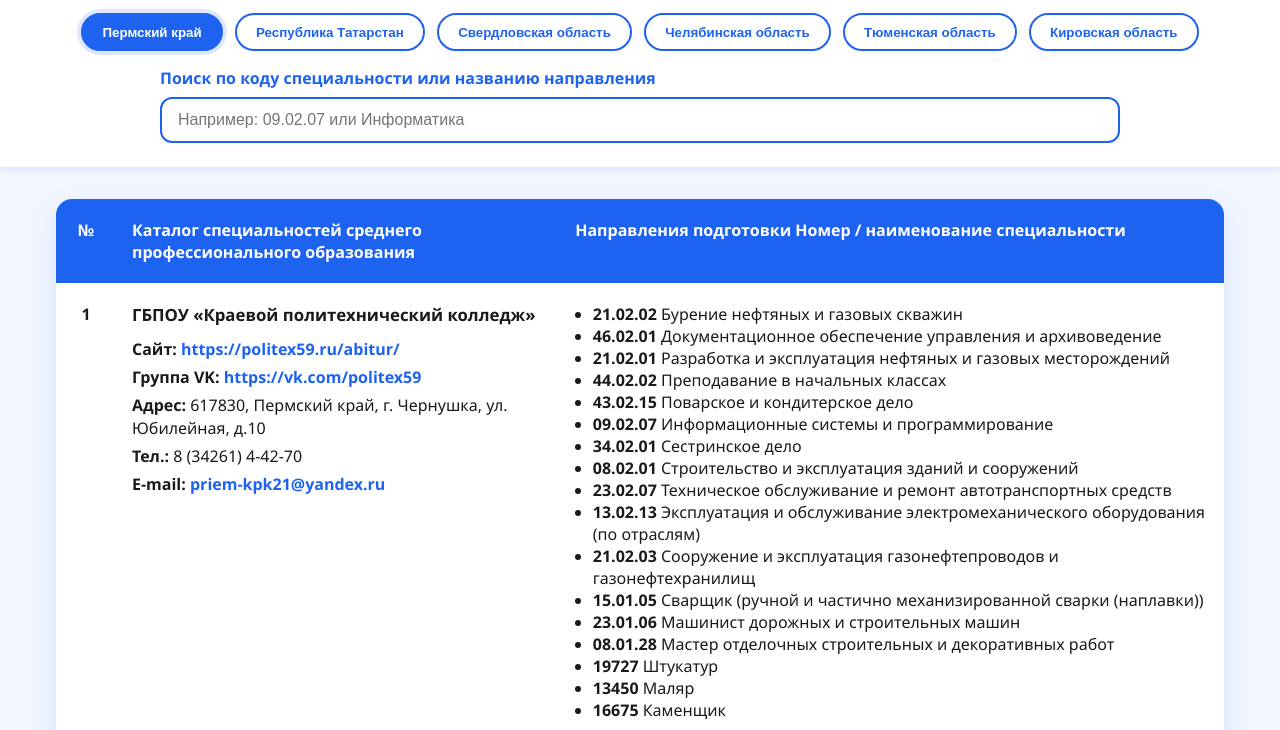
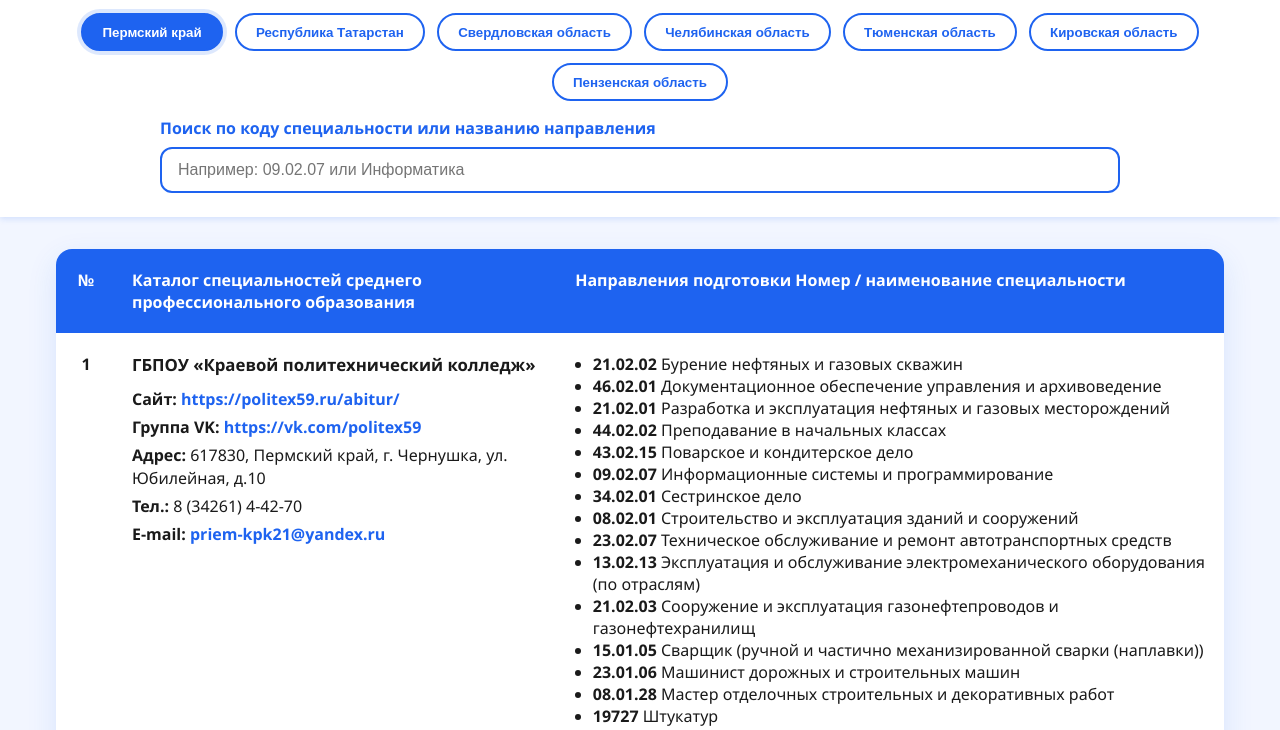
Before and after one commit to VitoNovak/education-catalog, a plain HTML site: page index.html in a window 1280 px wide. Shown: the part 70-800 px from the top of the page. Drawn offline with Linux system fonts and the light colour scheme.

Commit message:
Update index.html

```diff
--- a/index.html
+++ b/index.html
@@ -17,6 +17,7 @@
   <script src="data/chelyabinsk.js"></script>
   <script src="data/tyumen.js"></script>
   <script src="data/kirov.js"></script>
+  <script src="data/penza.js"></script>
 </head>
 <body>
   <header>
@@ -29,6 +30,7 @@
       <button class="region-button" data-region="Челябинская область" role="tab">Челябинская область</button>
       <button class="region-button" data-region="Тюменская область" role="tab">Тюменская область</button>
       <button class="region-button" data-region="Кировская область" role="tab">Кировская область</button>
+      <button class="region-button" data-region="Пензенская область" role="tab">Пензенская область</button>
     </div>
 
     <div class="search-container">
```
